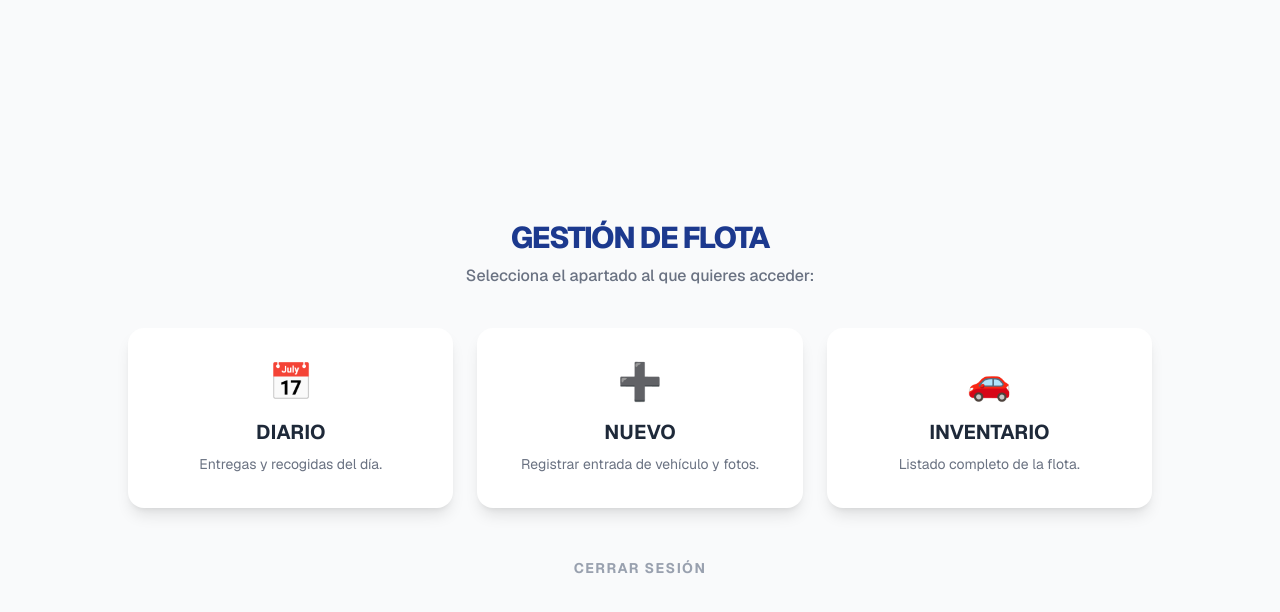
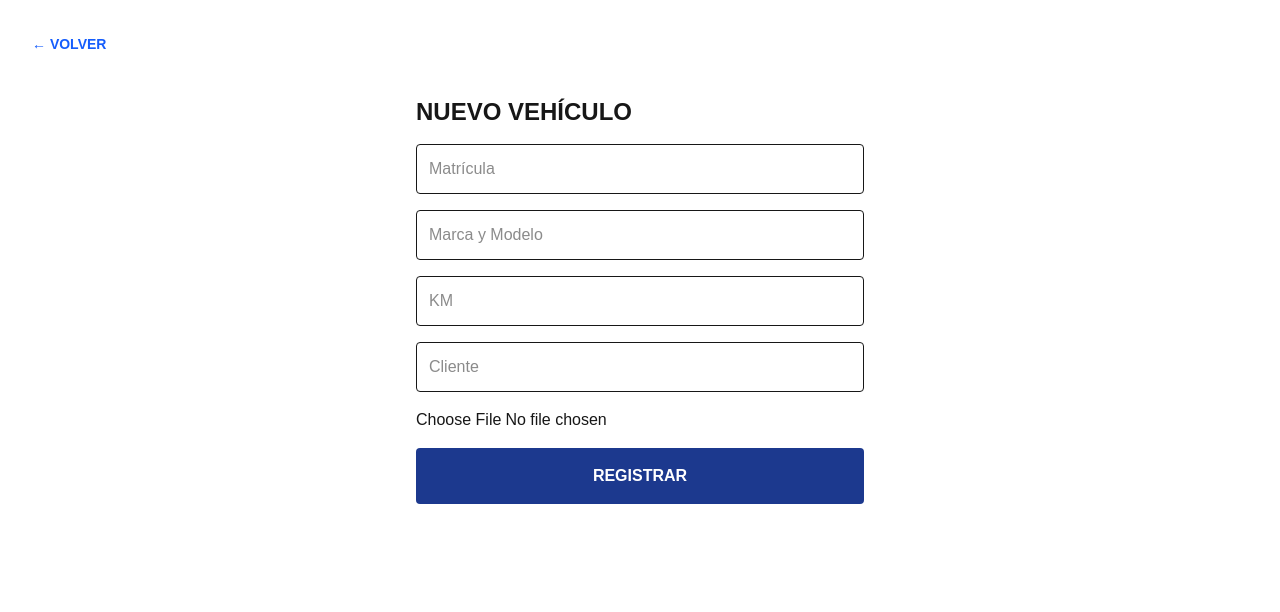
Before and after one commit to aacp87/app-custodia-coches, a Next.js app: page /nuevo in a window 1280 px wide. Shown: the top 612 px of the page. Built offline with nearby package versions, Linux system fonts and the light colour scheme; no server answers.

Commit message:
Update page.js

```diff
--- a/src/app/nuevo/page.js
+++ b/src/app/nuevo/page.js
@@ -1,51 +1,69 @@
 'use client'
+import { useState } from 'react'
+import { supabase } from '../../supabase'
+import { useRouter } from 'next/navigation'
 import Link from 'next/link'
 
-export default function HomePage() {
+export default function NuevoVehiculo() {
+  const [form, setForm] = useState({ matricula: '', marca_modelo: '', km: '', nombre_cliente: '' })
+  const [imagen, setImagen] = useState(null)
+  const [subiendo, setSubiendo] = useState(false)
+  const router = useRouter()
+
+  const handleSubir = async (e) => {
+    e.preventDefault()
+    setSubiendo(true)
+    try {
+      let fotoUrl = ''
+      if (imagen) {
+        const fileExt = imagen.name.split('.').pop()
+        const fileName = `${Math.random()}.${fileExt}`
+        const { data, error: uploadError } = await supabase.storage
+          .from('fotos_vehiculos')
+          .upload(fileName, imagen)
+        if (uploadError) throw uploadError
+        const { data: { publicUrl } } = supabase.storage
+          .from('fotos_vehiculos')
+          .getPublicUrl(fileName)
+        fotoUrl = publicUrl
+      }
+
+      const { error } = await supabase
+        .from('vehiculos')
+        .insert([{
+          ...form,
+          foto_url: fotoUrl,
+          fecha_inicio: new Date().toISOString().split('T')[0]
+        }])
+
+      if (error) throw error
+      alert("✅ Guardado")
+      router.push('/inventario')
+    } catch (err) {
+      alert("Error: " + err.message)
+    } finally {
+      setSubiendo(false)
+    }
+  }
+
   return (
-    <div className="min-h-screen bg-gray-50 flex flex-col items-center justify-center p-6 font-sans">
-      <h1 className="text-3xl font-extrabold text-blue-900 mb-2 uppercase tracking-tighter">
-        Gestión de Flota
-      </h1>
-      <p className="text-gray-500 mb-10 font-medium">Selecciona el apartado al que quieres acceder:</p>
-
-      {/* DISEÑO DE 3 COLUMNAS */}
-      <div className="grid grid-cols-1 md:grid-cols-3 gap-6 w-full max-w-5xl">
-
-        {/* BOTÓN DIARIO */}
-        <Link href="/diario" className="group">
-          <div className="bg-white p-8 rounded-2xl shadow-lg border-2 border-transparent group-hover:border-blue-600 transition-all transform group-hover:-translate-y-1 flex flex-col items-center text-center cursor-pointer h-full">
-            <span className="text-4xl mb-4">📅</span>
-            <h2 className="text-xl font-bold text-gray-800 uppercase">Diario</h2>
-            <p className="text-sm text-gray-500 mt-2">Entregas y recogidas del día.</p>
-          </div>
-        </Link>
-
-        {/* BOTÓN NUEVO REGISTRO (LA TARJETA NUEVA) */}
-        <Link href="/nuevo" className="group">
-          <div className="bg-white p-8 rounded-2xl shadow-lg border-2 border-transparent group-hover:border-green-600 transition-all transform group-hover:-translate-y-1 flex flex-col items-center text-center cursor-pointer h-full">
-            <span className="text-4xl mb-4">➕</span>
-            <h2 className="text-xl font-bold text-gray-800 uppercase">Nuevo</h2>
-            <p className="text-sm text-gray-500 mt-2">Registrar entrada de vehículo y fotos.</p>
-          </div>
-        </Link>
-
-        {/* BOTÓN INVENTARIO */}
-        <Link href="/inventario" className="group">
-          <div className="bg-white p-8 rounded-2xl shadow-lg border-2 border-transparent group-hover:border-blue-900 transition-all transform group-hover:-translate-y-1 flex flex-col items-center text-center cursor-pointer h-full">
-            <span className="text-4xl mb-4">🚗</span>
-            <h2 className="text-xl font-bold text-gray-800 uppercase">Inventario</h2>
-            <p className="text-sm text-gray-500 mt-2">Listado completo de la flota.</p>
-          </div>
-        </Link>
-
-      </div>
-
-      <div className="mt-12">
-        <Link href="/login" className="text-gray-400 hover:text-red-500 text-sm font-bold uppercase tracking-widest transition-colors">
-          Cerrar Sesión
-        </Link>
-      </div>
+    <div className="min-h-screen bg-white p-8">
+      <Link href="/" className="text-blue-600 font-bold text-sm">← VOLVER</Link>
+      <form onSubmit={handleSubir} className="max-w-md mx-auto mt-10 flex flex-col gap-4">
+        <h1 className="text-2xl font-bold uppercase">Nuevo Vehículo</h1>
+        <input type="text" placeholder="Matrícula" className="border p-3 rounded" required
+          onChange={e => setForm({...form, matricula: e.target.value.toUpperCase()})} />
+        <input type="text" placeholder="Marca y Modelo" className="border p-3 rounded" required
+          onChange={e => setForm({...form, marca_modelo: e.target.value})} />
+        <input type="number" placeholder="KM" className="border p-3 rounded" required
+          onChange={e => setForm({...form, km: e.target.value})} />
+        <input type="text" placeholder="Cliente" className="border p-3 rounded" required
+          onChange={e => setForm({...form, nombre_cliente: e.target.value})} />
+        <input type="file" accept="image/*" onChange={e => setImagen(e.target.files[0])} />
+        <button className="bg-blue-900 text-white p-4 rounded font-bold">
+          {subiendo ? 'GUARDANDO...' : 'REGISTRAR'}
+        </button>
+      </form>
     </div>
   )
 }
```
